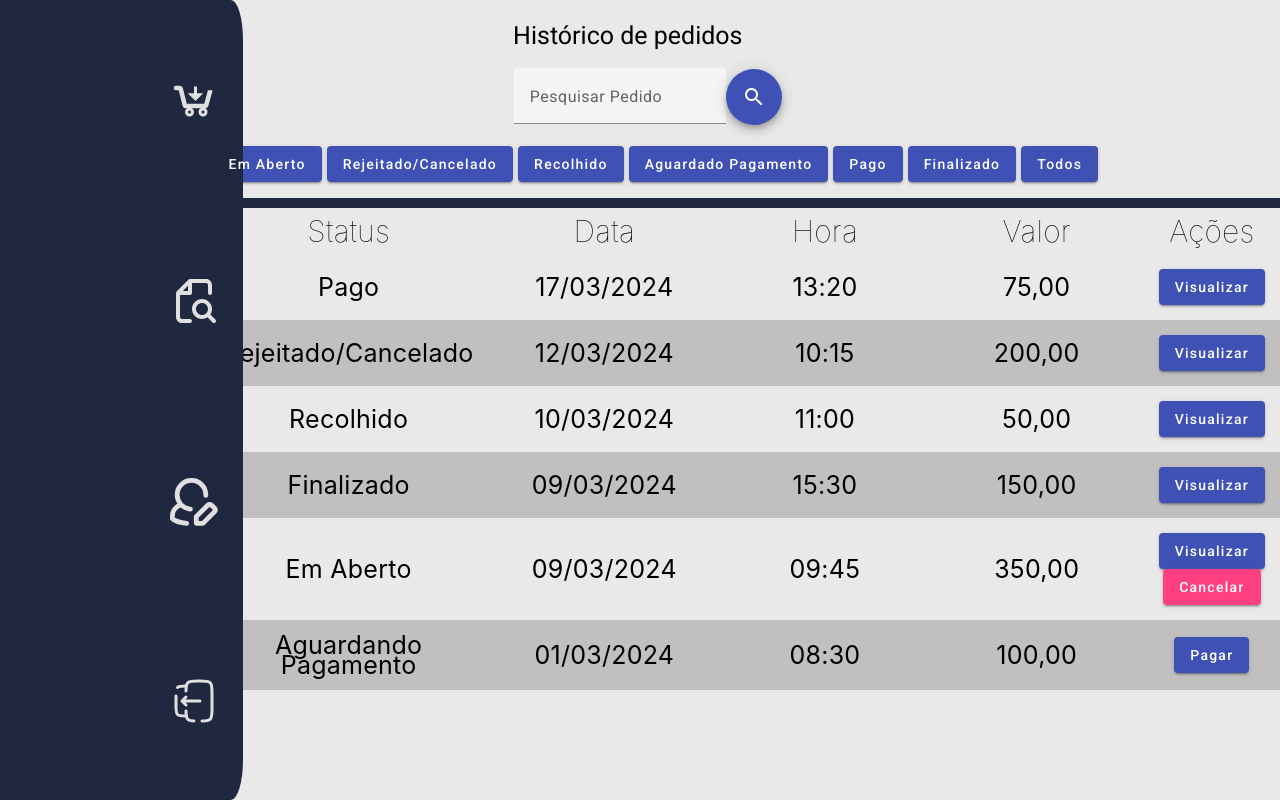
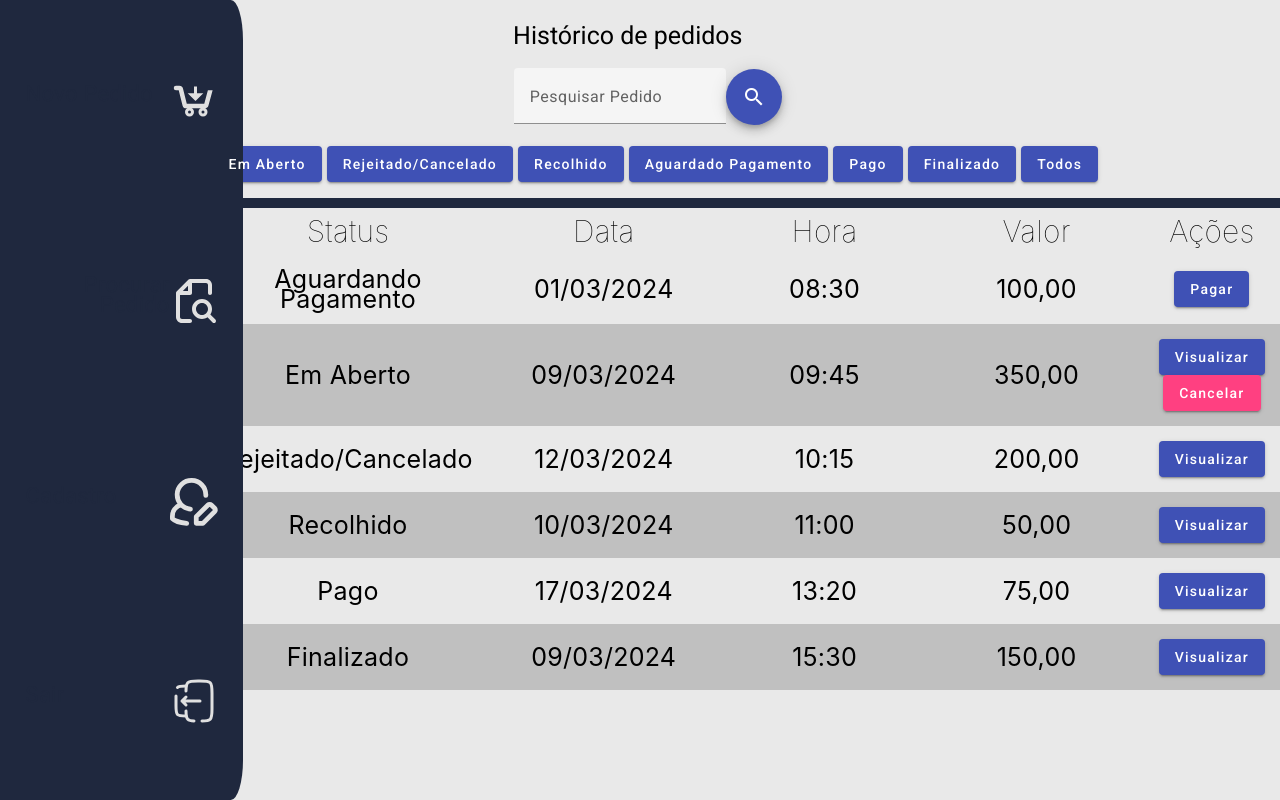
Before and after one commit to JanainaNogueira/Lavanderia-on-line, an Angular app: page /listar-pedido in a window 1280 px wide. Built offline with nearby package versions, Linux system fonts and the light colour scheme.

Commit message:
Fix: Alteração de variáveis

```diff
--- a/src/app/listar-pedido/listar-pedido.component.html
+++ b/src/app/listar-pedido/listar-pedido.component.html
@@ -6,7 +6,7 @@
       <form class="example-form">
         <mat-form-field class="example-full-width">
           <mat-label>Pesquisar Pedido</mat-label>
-          <input matInput placeholder="Ex.1234" name="num" [(ngModel)]="num" />
+          <input matInput placeholder="Ex.11" name="numero" [(ngModel)]="num" />
         </mat-form-field>
         <button
           mat-fab
@@ -86,8 +86,8 @@
           <th>Ações</th>
         </tr>
         <tbody>
-          <tr *ngFor="let pedido of pedidosFiltrados">
-            <td>{{ pedido.numero }}</td>
+          <tr *ngFor="let pedido of pedidos">
+            <td>{{ pedido.id }}</td>
             <td>{{ pedido.status }}</td>
             <td>{{ pedido.data }}</td>
             <td>{{ pedido.hora }}</td>
@@ -99,7 +99,7 @@
                 *ngIf="pedido.status === 'Aguardando Pagamento'"
                 (click)="
                   pedido.status === 'Aguardando Pagamento'
-                    ? redirectPayment(pedido.numero)
+                    ? redirectPayment(pedido.id.toString())
                     : null
                 "
               >
```
